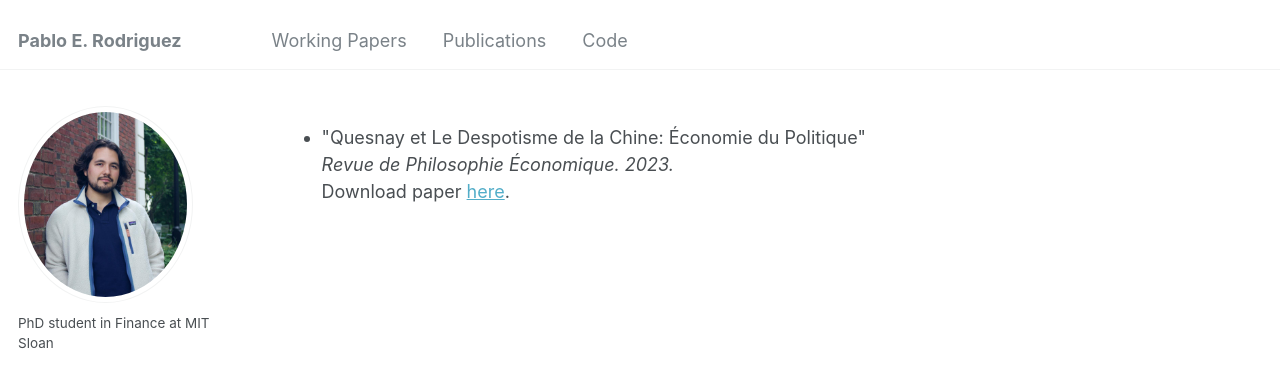
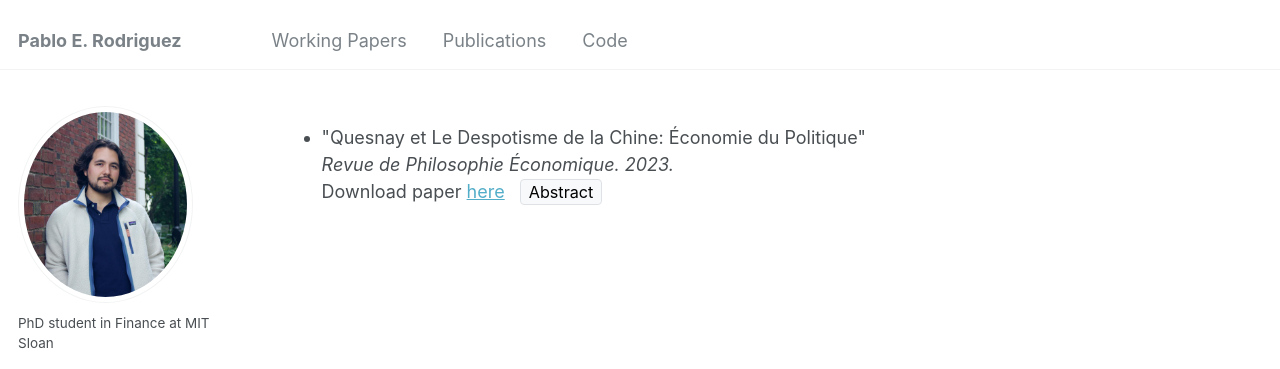
Before and after one commit to pablo-e-rodriguez/pablo-e-rodriguez.github.io, a Jekyll site: the page built from _pages/publications.html, in a window 1280 px wide. Shown: the top 369 px of the page. Built offline with Jekyll 4.4.1, drawn with Linux system fonts in a browser that asks for light colours.

Commit message:
Update publications.html

```diff
--- a/_pages/publications.html
+++ b/_pages/publications.html
@@ -5,11 +5,53 @@ permalink: /publications/
 author_profile: true
 ---
 
+<style>
+.abstract-btn {
+    background-color: #f8f9fa;
+    border: 1px solid #dee2e6;
+    padding: 2px 8px;
+    border-radius: 4px;
+    cursor: pointer;
+    font-size: 0.9em;
+    margin-left: 10px;
+}
+
+.abstract-btn:hover {
+    background-color: #e9ecef;
+}
+
+.abstract-content {
+    display: none;
+    margin: 10px 0;
+    padding: 10px;
+    background-color: #f8f9fa;
+    border-left: 3px solid #dee2e6;
+}
+
+.publication-item {
+    margin-bottom: 20px;
+}
+</style>
+
 <ul>
-    <li>
+    <li class="publication-item">
         "Quesnay et Le Despotisme de la Chine: Économie du Politique"<br>
         <i>Revue de Philosophie Économique. 2023.</i><br>
-        Download paper <a href="http://pablo-e-rodriguez.github.io/files/RPEC_241_0215.pdf" target="_blank">here</a>.
+        Download paper <a href="http://pablo-e-rodriguez.github.io/files/RPEC_241_0215.pdf" target="_blank">here</a>
+        <button class="abstract-btn" onclick="toggleAbstract('abstract1')">Abstract</button>
+        <div id="abstract1" class="abstract-content">
+            Your abstract text goes here. Replace this with the actual abstract of the paper.
+        </div>
     </li>
+</ul>
 
-</ul>
+<script>
+function toggleAbstract(abstractId) {
+    const abstract = document.getElementById(abstractId);
+    if (abstract.style.display === "block") {
+        abstract.style.display = "none";
+    } else {
+        abstract.style.display = "block";
+    }
+}
+</script>
```
